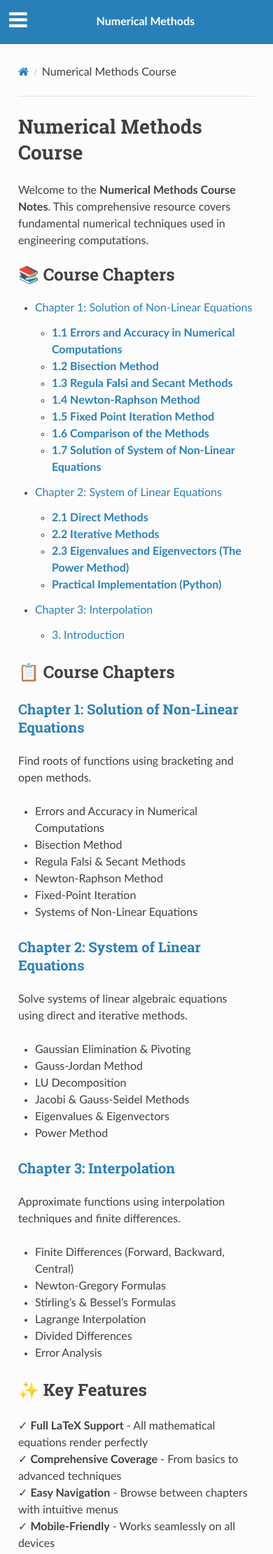
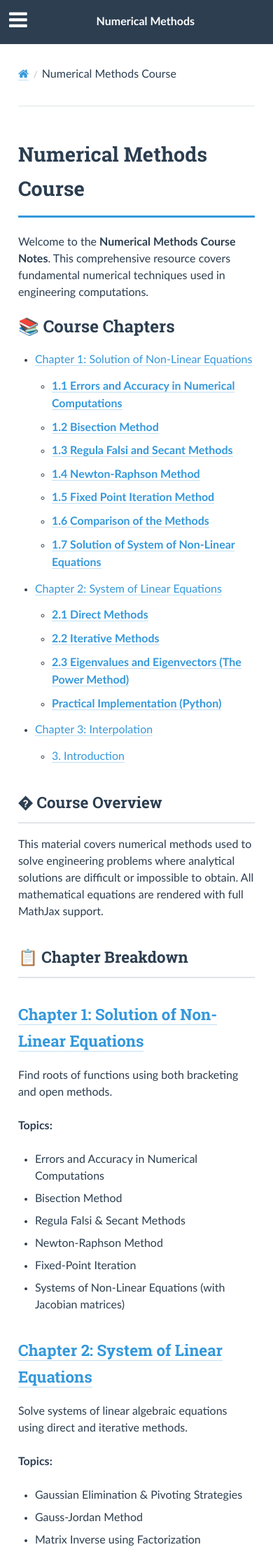
Before and after one commit to sewaksunar/Numerical-Method, a Sphinx documentation site: the page built from docs/index.md, in a window 390 px wide. Shown: the top 2221 px of the page at 70% size. Built offline with Sphinx 7.4.7 and the Read the Docs theme 3.1.0, drawn with Linux system fonts in a browser that asks for light colours; some of the changed text lies outside the part shown.

Commit message:
Style: Professional theme with custom CSS, enhanced conf.py, and improved index

````diff
--- /dev/null
+++ b/docs/_static/custom.css
@@ -0,0 +1,275 @@
+/* Professional Numerical Methods Documentation Styling */
+
+:root {
+    --primary-color: #2c3e50;
+    --accent-color: #3498db;
+    --text-color: #2c3e50;
+    --light-bg: #f8f9fa;
+    --border-color: #e1e4e8;
+}
+
+/* Sidebar Styling */
+.wy-side-nav-search {
+    background: var(--primary-color);
+    border-bottom: 3px solid var(--accent-color);
+}
+
+.wy-side-nav-search > a {
+    color: white;
+    font-weight: 600;
+    font-size: 1.1em;
+}
+
+.wy-side-nav-search .wy-dropdown > a {
+    color: #ecf0f1;
+}
+
+.wy-side-nav-search input[type="text"] {
+    border-radius: 4px;
+    background: rgba(255, 255, 255, 0.2);
+    color: white;
+}
+
+.wy-side-nav-search input[type="text"]::placeholder {
+    color: rgba(255, 255, 255, 0.6);
+}
+
+/* Navigation Links */
+.wy-nav-side .wy-nav-content-wrap {
+    background: linear-gradient(180deg, #f8f9fa 0%, #ffffff 100%);
+}
+
+.wy-menu.wy-menu-vertical li.toctree-l1 > a {
+    color: var(--text-color);
+    font-weight: 500;
+    padding: 0.8em 1.27em;
+    border-left: 3px solid transparent;
+    transition: all 0.2s ease;
+}
+
+.wy-menu.wy-menu-vertical li.toctree-l1 > a:hover {
+    background: var(--light-bg);
+    border-left-color: var(--accent-color);
+    color: var(--accent-color);
+}
+
+.wy-menu.wy-menu-vertical li.current > a {
+    background: var(--light-bg);
+    border-left-color: var(--accent-color);
+    color: var(--accent-color);
+    font-weight: 600;
+}
+
+.wy-menu.wy-menu-vertical li li > a {
+    color: #555;
+    font-size: 0.95em;
+    padding: 0.6em 2em;
+}
+
+.wy-menu.wy-menu-vertical li li.current > a {
+    color: var(--accent-color);
+    background: rgba(52, 152, 219, 0.1);
+}
+
+/* Main Content Area */
+.wy-nav-content {
+    background: white;
+}
+
+.rst-content {
+    color: var(--text-color);
+    line-height: 1.7;
+}
+
+/* Headings */
+.rst-content h1,
+.rst-content h2,
+.rst-content h3,
+.rst-content h4,
+.rst-content h5 {
+    color: var(--primary-color);
+    font-weight: 600;
+    border-bottom: none;
+    margin-top: 1.5em;
+    margin-bottom: 0.8em;
+}
+
+.rst-content h1 {
+    font-size: 2.2em;
+    padding-bottom: 0.5em;
+    border-bottom: 3px solid var(--accent-color);
+}
+
+.rst-content h2 {
+    font-size: 1.8em;
+    border-bottom: 2px solid var(--border-color);
+    padding-bottom: 0.4em;
+}
+
+.rst-content h3 {
+    font-size: 1.4em;
+}
+
+.rst-content h4 {
+    font-size: 1.1em;
+}
+
+/* Code and Math Styling */
+.rst-content code {
+    background: var(--light-bg);
+    color: #d63384;
+    padding: 0.2em 0.4em;
+    border-radius: 3px;
+    font-size: 0.9em;
+}
+
+.rst-content code.xref,
+.rst-content a code {
+    background: transparent;
+    color: var(--accent-color);
+}
+
+.rst-content pre {
+    background: var(--primary-color);
+    color: #ecf0f1;
+    border: none;
+    border-radius: 4px;
+    padding: 1em;
+}
+
+/* Tables */
+.rst-content table.docutils {
+    border: 1px solid var(--border-color);
+    border-collapse: collapse;
+}
+
+.rst-content table.docutils th {
+    background: var(--light-bg);
+    color: var(--primary-color);
+    font-weight: 600;
+    border: 1px solid var(--border-color);
+}
+
+.rst-content table.docutils td {
+    border: 1px solid var(--border-color);
+    padding: 0.8em;
+}
+
+/* Lists */
+.rst-content ol,
+.rst-content ul {
+    margin-bottom: 1.5em;
+}
+
+.rst-content li {
+    margin-bottom: 0.5em;
+    line-height: 1.6;
+}
+
+/* Notes and Admonitions */
+.rst-content .note,
+.rst-content .attention,
+.rst-content .caution,
+.rst-content .danger,
+.rst-content .error,
+.rst-content .hint,
+.rst-content .important,
+.rst-content .tip,
+.rst-content .warning {
+    border-left: 4px solid var(--accent-color);
+    background: rgba(52, 152, 219, 0.05);
+    padding: 1em;
+    margin: 1em 0;
+    border-radius: 4px;
+}
+
+.rst-content .admonition-title {
+    font-weight: 600;
+    color: var(--accent-color);
+}
+
+/* Links */
+.rst-content a {
+    color: var(--accent-color);
+    text-decoration: none;
+    border-bottom: 1px solid rgba(52, 152, 219, 0.3);
+    transition: all 0.2s ease;
+}
+
+.rst-content a:hover {
+    color: #2980b9;
+    border-bottom-color: var(--accent-color);
+}
+
+/* Blockquotes */
+.rst-content blockquote {
+    border-left: 4px solid var(--accent-color);
+    background: var(--light-bg);
+    padding: 0.8em 1em;
+    margin: 1em 0;
+    border-radius: 4px;
+}
+
+/* Breadcrumbs */
+.breadcrumbs {
+    background: var(--light-bg);
+    padding: 0.8em 1em;
+    border-bottom: 1px solid var(--border-color);
+    border-radius: 4px;
+    margin-bottom: 1.5em;
+}
+
+.breadcrumbs a {
+    color: var(--accent-color);
+}
+
+/* Footer */
+.rst-footer-buttons {
+    margin-top: 2em;
+}
+
+.rst-footer-buttons a {
+    background: var(--accent-color);
+    color: white;
+    border: none;
+    padding: 0.7em 1.5em;
+    border-radius: 4px;
+    transition: background 0.2s ease;
+}
+
+.rst-footer-buttons a:hover {
+    background: #2980b9;
+    border: none;
+}
+
+/* Responsive Design */
+@media (max-width: 768px) {
+    .rst-content h1 {
+        font-size: 1.8em;
+    }
+
+    .rst-content h2 {
+        font-size: 1.4em;
+    }
+
+    .rst-content code {
+        font-size: 0.85em;
+    }
+
+    .wy-menu.wy-menu-vertical li > a {
+        padding: 0.6em 1em;
+    }
+}
+
+/* Print Styles */
+@media print {
+    .wy-nav-side,
+    .rst-versions,
+    .rst-footer-buttons {
+        display: none;
+    }
+
+    .wy-nav-content {
+        margin: 0;
+    }
+}
--- a/docs/conf.py
+++ b/docs/conf.py
@@ -1,7 +1,7 @@
 # Configuration file for Sphinx documentation builder
 
 project = 'Numerical Methods'
-copyright = '2026'
+copyright = '2026, Course Materials'
 author = 'Course Materials'
 release = '1.0'
 
@@ -22,13 +22,24 @@
 html_theme_options = {
     'logo_only': False,
     'display_version': True,
+    'version_selector': True,
     'prev_next_buttons_location': 'bottom',
     'style_external_links': False,
-    'collapse_navigation': True,
+    'style_nav_header_background': '#2c3e50',
+    'collapse_navigation': False,
     'sticky_navigation': True,
-    'navigation_depth': 4,
+    'navigation_depth': 5,
     'includehidden': True,
+    'titles_only': False,
+    'breadcrumbs': True,
+    'canonical_url': 'https://sewaksunar.github.io/Numerical-Method/',
+    'analytics_id': '',
+    'body_max_width': '900px',
 }
+
+# HTML theme assets
+html_logo = None
+html_favicon = None
 
 # Math rendering with MathJax
 mathjax_path = 'https://cdn.jsdelivr.net/npm/mathjax@3/es5/tex-mml-chtml.js'
@@ -38,14 +49,21 @@
     "dollarmath",
     "colon_fence",
     "substitution",
+    "deflist",
+    "fieldlist",
 ]
 
 # HTML output
 import os
 html_static_path = ['_static'] if os.path.exists('_static') else []
 html_show_sourcelink = False
-html_show_sphinx = False
+html_show_sphinx = True
 html_show_copyright = True
+html_use_smartypants = True
+
+# Custom CSS
+def setup(app):
+    app.add_css_file('custom.css')
 
 # Exclude patterns
 exclude_patterns = ['_build', 'Thumbs.db', '.DS_Store', '.nojekyll']
@@ -53,3 +71,8 @@
 # Master document
 master_doc = 'index'
 suppress_warnings = ['myst.header_anchor']
+
+# Additional Sphinx settings
+language = 'en'
+pygments_style = 'sphinx'
+todo_include_todos = False
--- a/docs/index.md
+++ b/docs/index.md
@@ -11,50 +11,75 @@
 ch3
 ```
 
-## 📋 Course Chapters
+## � Course Overview
 
-### [**Chapter 1: Solution of Non-Linear Equations**](ch1)
-Find roots of functions using bracketing and open methods.
+This material covers numerical methods used to solve engineering problems where analytical solutions are difficult or impossible to obtain. All mathematical equations are rendered with full MathJax support.
+
+## 📋 Chapter Breakdown
+
+### [Chapter 1: Solution of Non-Linear Equations](ch1)
+
+Find roots of functions using both bracketing and open methods.
+
+**Topics:**
 - Errors and Accuracy in Numerical Computations
 - Bisection Method
 - Regula Falsi & Secant Methods
 - Newton-Raphson Method
 - Fixed-Point Iteration
-- Systems of Non-Linear Equations
+- Systems of Non-Linear Equations (with Jacobian matrices)
 
-### [**Chapter 2: System of Linear Equations**](ch2)
+### [Chapter 2: System of Linear Equations](ch2)
+
 Solve systems of linear algebraic equations using direct and iterative methods.
-- Gaussian Elimination & Pivoting
+
+**Topics:**
+- Gaussian Elimination & Pivoting Strategies
 - Gauss-Jordan Method
-- LU Decomposition
-- Jacobi & Gauss-Seidel Methods
-- Eigenvalues & Eigenvectors
-- Power Method
+- Matrix Inverse using Factorization
+- LU Decomposition (Doolittle & Crout Methods)
+- Jacobi & Gauss-Seidel Iterative Methods
+- Eigenvalues & Eigenvectors (Power Method)
 
-### [**Chapter 3: Interpolation**](ch3)
+### [Chapter 3: Interpolation](ch3)
+
 Approximate functions using interpolation techniques and finite differences.
+
+**Topics:**
+- Uniqueness of Interpolation Polynomials
+- Lagrange's Interpolation
+- Newton's Divided Difference Method
 - Finite Differences (Forward, Backward, Central)
 - Newton-Gregory Formulas
-- Stirling's & Bessel's Formulas
-- Lagrange Interpolation
-- Divided Differences
-- Error Analysis
+- Stirling's & Bessel's Central Difference Interpolation
 
 ## ✨ Key Features
 
-✓ **Full LaTeX Support** - All mathematical equations render perfectly
-✓ **Comprehensive Coverage** - From basics to advanced techniques
-✓ **Easy Navigation** - Browse between chapters with intuitive menus
-✓ **Mobile-Friendly** - Works seamlessly on all devices
-✓ **Professional Styling** - Read the Docs theme for clarity
+✅ **Full LaTeX Support** - All mathematical equations render perfectly using MathJax
+✅ **Comprehensive Coverage** - From foundational concepts to advanced techniques
+✅ **Professional Styling** - Read the Docs theme with custom professional styling
+✅ **Mobile-Friendly** - Responsive design works seamlessly on all devices
+✅ **Easy Navigation** - Intuitive sidebar navigation and breadcrumb trails
+✅ **Search Ready** - Full-text search across all course materials
 
-## 🎯 How to Use This Course
+## 🎯 Getting Started
 
 1. **Start with Chapter 1** if you're new to numerical methods
-2. **Use the sidebar** for quick access to all chapters
-3. **Follow links** to explore related concepts
-4. **Review equations** with full mathematical notation support
+2. **Use the sidebar** on the left for quick access to all topics
+3. **Follow the breadcrumbs** at the top to track your location
+4. **Reference the equations** with full mathematical notation support
+5. **Use the search** feature to find specific topics quickly
+
+## 📖 How to Use This Documentation
+
+- **Chapter Links**: Click on any chapter title to explore detailed content
+- **Sidebar Navigation**: Expand sections to see subsections and topics
+- **Search Box**: Use the search functionality to find specific methods or concepts
+- **Mathematical Notation**: All equations are rendered in proper mathematical notation
+- **Page Navigation**: Use Previous/Next buttons to move through chapters
 
 ---
 
-*Last updated: April 2026 | Hosted with ❤️ on GitHub Pages*
+**Last Updated:** April 2026
+**Version:** 1.0
+**Course Level:** Advanced Undergraduate / Graduate
````
